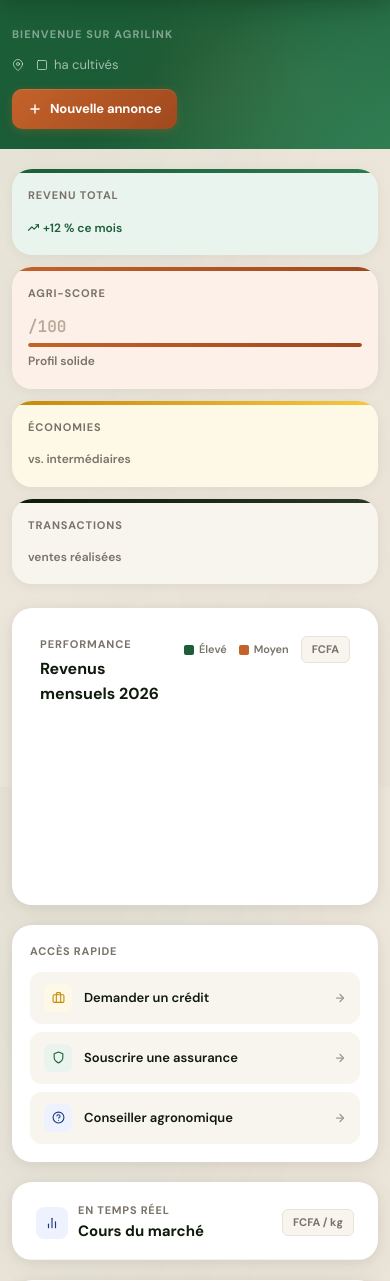
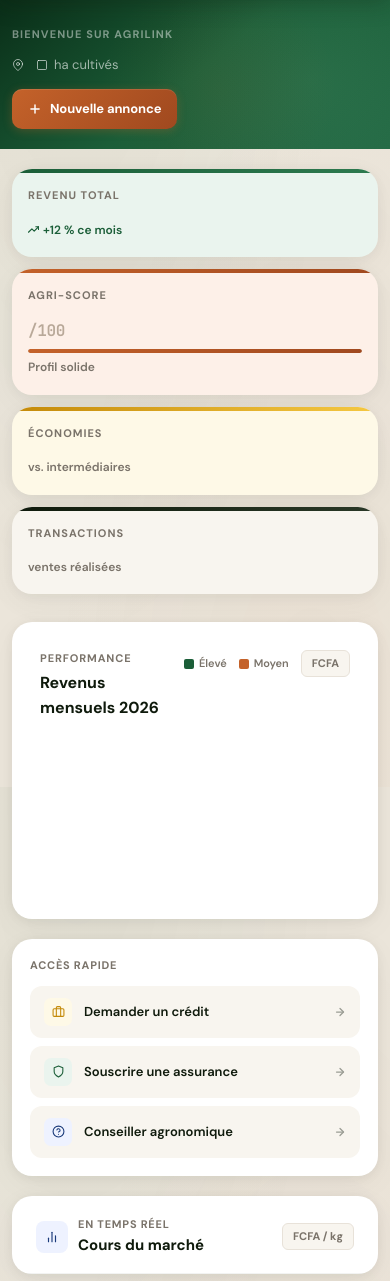
Before and after one commit to achraf-aadjar/agrilink-django, a Django app: template templates/dashboard.html in a window 390 px wide. Shown: the part 57-1338 px from the top of the page. Run offline with Django 5.2, Linux system fonts and the light colour scheme; the template is opened without the code that fills it, so the values that code supplies are empty.

Commit message:
Full redesign: full-height pages, full-width headers, bigger KPI cards
- body: display flex + min-height 100vh so pages always fill viewport
- main-content: flex:1, no max-width (full-width layout)
- Add .wrap class (max-width 1200px centered) used in all templates
- page-header: full viewport width via padding calc(50vw - 560px)
  no more negative margin trick
- KPI cards: bigger padding, larger value font (2rem), taller photos
- listing-card photos: 220px height
- All 10 templates updated to use .wrap div around page content
- Responsive breakpoints updated to target .wrap instead of .main-content

Co-Authored-By: Claude Sonnet 4.6 <noreply@anthropic.com>

```diff
--- a/static/css/main.css
+++ b/static/css/main.css
@@ -43,12 +43,16 @@ body {
   font-family: 'DM Sans', sans-serif;
   background: #EBE5DA;
   background-image:
-    radial-gradient(ellipse at 20% 0%, rgba(27,94,56,0.04) 0%, transparent 60%),
-    radial-gradient(ellipse at 80% 100%, rgba(196,98,42,0.03) 0%, transparent 60%);
+    radial-gradient(ellipse at 20% 0%, rgba(27,94,56,0.05) 0%, transparent 60%),
+    radial-gradient(ellipse at 80% 100%, rgba(196,98,42,0.04) 0%, transparent 60%);
   background-attachment: fixed;
   color: var(--ink);
   line-height: 1.55;
   -webkit-font-smoothing: antialiased;
+  display: flex;
+  flex-direction: column;
+  min-height: 100vh;
+  overflow-x: hidden;
 }
 
 /* Scrollbar */
@@ -150,11 +154,11 @@ body {
 
 /* ── PAGE HEADER ────────────────────────────────────── */
 .page-header {
-  background: linear-gradient(140deg, var(--forest) 0%, #1a5c36 45%, var(--forest-mid) 100%);
-  margin: -32px -40px 36px;
-  padding: 44px 40px 40px;
+  background: linear-gradient(140deg, #0a2e18 0%, var(--forest) 50%, #226843 100%);
+  padding: 52px max(24px, calc(50vw - 560px)) 44px;
   position: relative;
   overflow: hidden;
+  margin-bottom: 0;
 }
 /* Decorative orb – top right */
 .page-header::before {
@@ -202,9 +206,16 @@ body {
 
 /* ── LAYOUT ─────────────────────────────────────────── */
 .main-content {
+  flex: 1;
+  display: flex;
+  flex-direction: column;
+}
+
+.wrap {
   max-width: 1200px;
   margin: 0 auto;
-  padding: 32px 40px 96px;
+  padding: 36px 40px 96px;
+  width: 100%;
 }
 
 /* ── CARDS ───────────────────────────────────────────── */
@@ -232,11 +243,11 @@ body {
 /* ── KPI CARDS ───────────────────────────────────────── */
 .kpi-card {
   border-radius: 20px;
-  padding: 24px;
+  padding: 28px 24px;
   position: relative;
   overflow: hidden;
   transition: transform 0.25s, box-shadow 0.25s;
-  box-shadow: 0 2px 12px rgba(15,26,12,0.05);
+  box-shadow: 0 2px 16px rgba(15,26,12,0.06), 0 8px 32px rgba(15,26,12,0.04);
 }
 .kpi-card::before {
   content: '';
@@ -262,18 +273,19 @@ body {
 .kpi-label {
   font-size: 11px;
   font-weight: 700;
-  letter-spacing: 0.08em;
+  letter-spacing: 0.09em;
   text-transform: uppercase;
   color: var(--muted);
-  margin-bottom: 14px;
+  margin-bottom: 16px;
 }
 .kpi-value {
   font-family: 'JetBrains Mono', monospace;
-  font-size: 1.6rem;
+  font-size: 2rem;
   font-weight: 800;
   color: var(--ink);
   line-height: 1;
-  margin-bottom: 8px;
+  margin-bottom: 10px;
+  letter-spacing: -0.02em;
 }
 .kpi-trend {
   font-size: 12px;
@@ -281,12 +293,12 @@ body {
 }
 .kpi-icon {
   position: absolute;
-  top: 20px; right: 20px;
-  width: 40px; height: 40px;
-  border-radius: 10px;
+  top: 22px; right: 22px;
+  width: 44px; height: 44px;
+  border-radius: 12px;
   display: flex; align-items: center; justify-content: center;
   opacity: 1;
-  box-shadow: var(--shadow-xs);
+  box-shadow: var(--shadow-sm);
 }
 
 /* ── BUTTONS ─────────────────────────────────────────── */
@@ -451,7 +463,7 @@ select.field { cursor: pointer; }
 .listing-photo-wrap {
   position: relative;
   overflow: hidden;
-  height: 200px;
+  height: 220px;
 }
 .listing-photo {
   width: 100%; height: 100%;
@@ -834,10 +846,10 @@ select.field { cursor: pointer; }
 .nav-toggle.open span:nth-child(3) { transform: translateY(-7px) rotate(-45deg); }
 
 /* Grid layout helpers */
-.kpi-grid       { display: grid; grid-template-columns: repeat(4,1fr); gap: 16px; margin-bottom: 24px; }
+.kpi-grid       { display: grid; grid-template-columns: repeat(4,1fr); gap: 20px; margin-bottom: 28px; }
 .dash-grid      { display: grid; grid-template-columns: 1fr 300px; gap: 20px; margin-bottom: 20px; }
 .dash-btm-grid  { display: grid; grid-template-columns: 1fr 1fr; gap: 20px; }
-.chat-layout    { display: grid; grid-template-columns: 260px 1fr; gap: 24px; height: calc(100vh - 200px); min-height: 520px; align-items: start; }
+.chat-layout    { display: grid; grid-template-columns: 260px 1fr; gap: 24px; height: calc(100vh - 180px); min-height: 540px; align-items: start; }
 .detail-layout  { display: grid; grid-template-columns: 1fr 400px; gap: 32px; align-items: start; }
 .page-hdr-flex  { display: flex; align-items: flex-end; justify-content: space-between; }
 .search-form    { display: flex; gap: 10px; margin-bottom: 28px; flex-wrap: wrap; align-items: stretch; }
@@ -921,8 +933,8 @@ select.field { cursor: pointer; }
   .score-badge       { display: none; }
   .avatar            { width: 30px; height: 30px; font-size: 12px; }
 
-  .main-content  { padding: 24px 16px 80px; }
-  .page-header   { margin: -24px -16px 24px; padding: 32px 16px 24px; }
+  .wrap          { padding: 24px 16px 80px; }
+  .page-header   { padding: 32px 16px 24px; }
   .page-header-title { font-size: 1.5rem; }
   .page-hdr-flex { flex-direction: column; align-items: flex-start; gap: 14px; }
   .page-hdr-flex .btn { align-self: flex-start; }
@@ -987,8 +999,8 @@ select.field { cursor: pointer; }
   .topnav           { padding: 0 12px; }
   .topnav-logo-text { font-size: 0.95rem; }
   .topnav-logo-icon { width: 28px; height: 28px; }
-  .main-content     { padding: 20px 12px 80px; }
-  .page-header      { margin: -20px -12px 20px; padding: 26px 12px 20px; }
+  .wrap             { padding: 20px 12px 80px; }
+  .page-header      { padding: 26px 12px 20px; }
   .page-header-title{ font-size: 1.2rem; }
   .page-header-sub  { font-size: 13px; }
   .kpi-grid         { grid-template-columns: 1fr; }
--- a/templates/conseiller/chat.html
+++ b/templates/conseiller/chat.html
@@ -25,6 +25,7 @@
   </div>
 </div>
 
+<div class="wrap">
 <div class="chat-layout">
 
   <!-- Sidebar -->
@@ -103,6 +104,7 @@
   </div>
 </div>
 
+</div><!-- /wrap -->
 {% endblock %}
 
 {% block extra_scripts %}
--- a/templates/credit/apply.html
+++ b/templates/credit/apply.html
@@ -17,7 +17,7 @@
   </div>
 </div>
 
-<div style="max-width:680px;margin:0 auto;">
+<div class="wrap"><div style="max-width:680px;margin:0 auto;">
 
   {% if submitted %}
   <!-- Success -->
@@ -146,6 +146,7 @@
   {% endif %}
 
 </div>
+</div><!-- /wrap -->
 
 {% endblock %}
 
--- a/templates/credit/index.html
+++ b/templates/credit/index.html
@@ -15,6 +15,8 @@
     <a href="/credit/apply/" class="btn btn-clay" style="flex-shrink:0;">Faire une demande</a>
   </div>
 </div>
+
+<div class="wrap">
 
 <!-- Score + Criteria -->
 <div class="resp-grid-credit">
@@ -122,4 +124,5 @@
   </div>
 </div>
 
+</div><!-- /wrap -->
 {% endblock %}
--- a/templates/dashboard.html
+++ b/templates/dashboard.html
@@ -71,6 +71,8 @@
     </a>
   </div>
 </div>
+
+<div class="wrap">
 
 <!-- ── NOTIFICATION OFFRES ──────────────────────────── -->
 {% if pending_count %}
@@ -402,4 +404,5 @@
   </div>
 </div>
 
+</div><!-- /wrap -->
 {% endblock %}
--- a/templates/insurance/index.html
+++ b/templates/insurance/index.html
@@ -15,6 +15,8 @@
     <a href="/assurance/new/" class="btn btn-clay" style="flex-shrink:0;">Souscrire une police</a>
   </div>
 </div>
+
+<div class="wrap">
 
 {% if policy %}
 
@@ -119,4 +121,5 @@
   </div>
 </div>
 
+</div><!-- /wrap -->
 {% endblock %}
--- a/templates/insurance/new.html
+++ b/templates/insurance/new.html
@@ -17,7 +17,7 @@
   </div>
 </div>
 
-<div style="max-width:640px;margin:0 auto;">
+<div class="wrap"><div style="max-width:640px;margin:0 auto;">
 
   {% if submitted %}
   <!-- Success -->
@@ -98,6 +98,7 @@
   {% endif %}
 
 </div>
+</div><!-- /wrap -->
 
 {% endblock %}
 
--- a/templates/marketplace/detail.html
+++ b/templates/marketplace/detail.html
@@ -16,6 +16,7 @@
   </div>
 </div>
 
+<div class="wrap">
 {% if offer_sent %}
 
 <div style="max-width:520px;margin:72px auto;text-align:center;">
@@ -154,6 +155,7 @@
 </div>
 {% endif %}
 
+</div><!-- /wrap -->
 {% endblock %}
 
 {% block extra_scripts %}
--- a/templates/marketplace/list.html
+++ b/templates/marketplace/list.html
@@ -19,6 +19,8 @@
     </a>
   </div>
 </div>
+
+<div class="wrap">
 
 <!-- Market ticker -->
 <div class="market-ticker" style="margin-bottom:20px;">
@@ -125,4 +127,5 @@
 </div>
 {% endif %}
 
+</div><!-- /wrap -->
 {% endblock %}
--- a/templates/marketplace/new.html
+++ b/templates/marketplace/new.html
@@ -16,7 +16,7 @@
   </div>
 </div>
 
-<div style="max-width:680px;margin:0 auto;">
+<div class="wrap"><div style="max-width:680px;margin:0 auto;">
 
   <div class="card-lg" style="padding:36px;">
     <form method="post">
@@ -87,6 +87,7 @@
   </div>
 
 </div>
+</div><!-- /wrap -->
 
 {% endblock %}
 
--- a/templates/profil/index.html
+++ b/templates/profil/index.html
@@ -22,6 +22,7 @@
   </div>
 </div>
 
+<div class="wrap">
 <div class="resp-grid-profil">
 
   <!-- Profile card -->
@@ -213,6 +214,7 @@
 </div>
 {% endif %}
 
+</div><!-- /wrap -->
 {% endblock %}
 
 {% block extra_scripts %}
```
